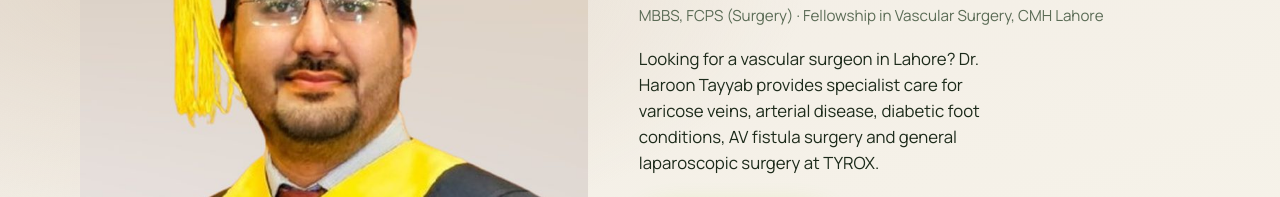
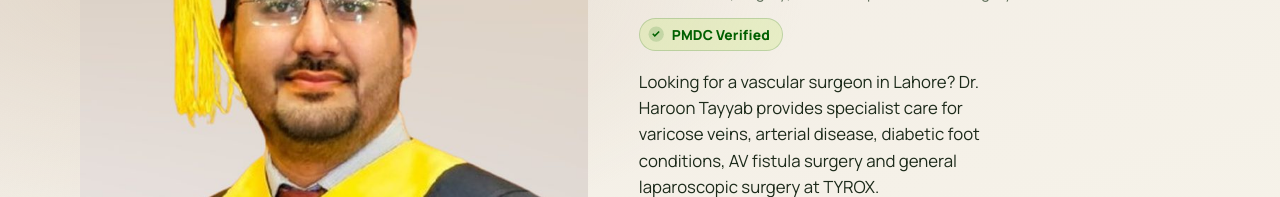
Before and after one commit to SalmanTayyab454/tyrox, a plain HTML site: page Consultants/haroon_tayyab_vascular-surgeon.html in a window 1280 px wide. Shown: the part 425-622 px from the top of the page. Drawn offline with Linux system fonts and the light colour scheme; no server answers.

Commit message:
feat: add PMDC Verified badge on Haroon profile hero
Co-authored-by: Cursor <cursoragent@cursor.com>

```diff
--- a/Consultants/haroon_tayyab_vascular-surgeon.html
+++ b/Consultants/haroon_tayyab_vascular-surgeon.html
@@ -228,6 +228,13 @@
           <h1 id="doc-name">Dr. Muhammad Haroon Tayyab</h1>
           <p class="doc-hero__role">Consultant General &amp; Vascular Surgeon · Lahore, Pakistan</p>
           <p class="doc-hero__creds">MBBS, FCPS (Surgery) · Fellowship in Vascular Surgery, CMH Lahore</p>
+          <p class="doc-badge" title="Pakistan Medical &amp; Dental Council verified">
+            <svg class="doc-badge__icon" viewBox="0 0 24 24" aria-hidden="true" focusable="false">
+              <circle cx="12" cy="12" r="10" fill="currentColor" opacity="0.14"/>
+              <path fill="currentColor" d="M10.2 15.6 6.8 12.2l1.4-1.4 2 2 5-5 1.4 1.4-6.4 6.4z"/>
+            </svg>
+            <span>PMDC Verified</span>
+          </p>
           <p class="doc-hero__lede">
             Looking for a vascular surgeon in Lahore? Dr. Haroon Tayyab provides specialist care for varicose veins, arterial disease, diabetic foot conditions, AV fistula surgery and general laparoscopic surgery at TYROX.
           </p>
@@ -380,6 +387,7 @@
           <li>MBBS</li>
           <li>FCPS (General Surgery)</li>
           <li>Fellowship in Vascular Surgery, CMH Lahore</li>
+          <li>PMDC Verified</li>
           <li>ATLS Certified — Advanced Trauma Life Support</li>
           <li>Fellow, College of Physicians and Surgeons Pakistan</li>
           <li>Member, Society of Surgeons Pakistan</li>
--- a/styles.css
+++ b/styles.css
@@ -2508,11 +2508,40 @@ body.is-ready .hero-controls {
   font-size: 0.95rem;
 }
 
+.doc-badge {
+  display: inline-flex;
+  align-items: center;
+  gap: 0.4rem;
+  margin: 0.85rem 0 0;
+  padding: 0.4rem 0.75rem 0.4rem 0.45rem;
+  border-radius: 999px;
+  border: 1px solid rgba(0, 96, 0, 0.18);
+  background: rgba(155, 224, 0, 0.14);
+  color: var(--forest);
+  font-size: 0.86rem;
+  font-weight: 750;
+  letter-spacing: 0.01em;
+  line-height: 1;
+}
+
+.doc-badge__icon {
+  width: 1.15rem;
+  height: 1.15rem;
+  flex: 0 0 auto;
+  color: var(--forest);
+}
+
 .doc-hero__lede {
   margin: 1.15rem 0 0;
   max-width: 38ch;
   color: var(--charcoal);
   font-size: 1.05rem;
+}
+
+@media (max-width: 860px) {
+  .doc-hero__copy .doc-badge {
+    margin-inline: auto;
+  }
 }
 
 .doc-hero__actions {
```
